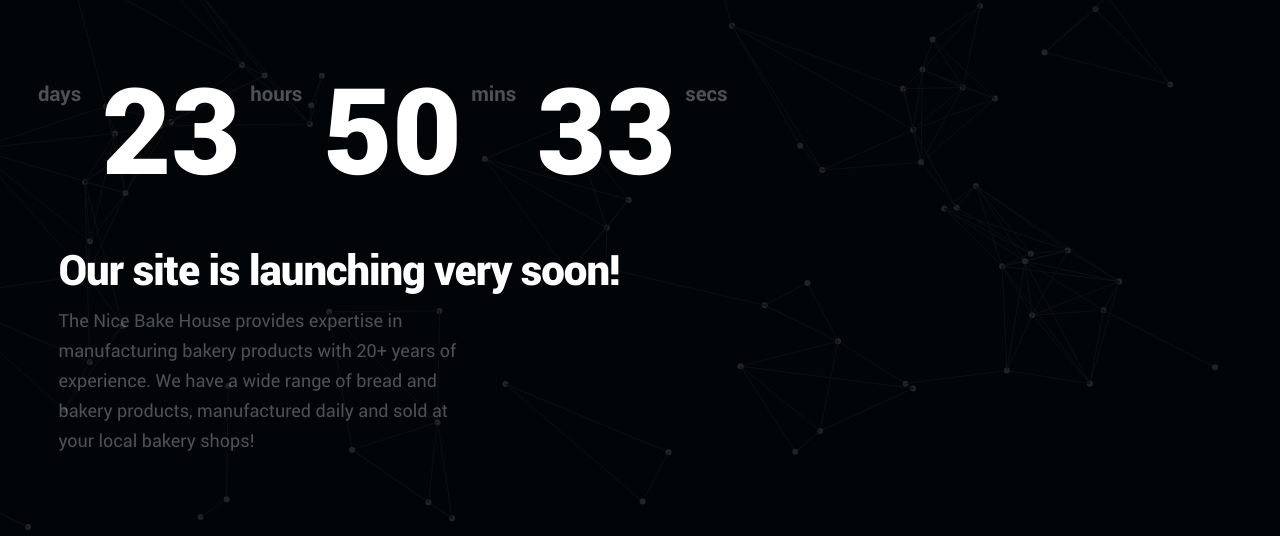
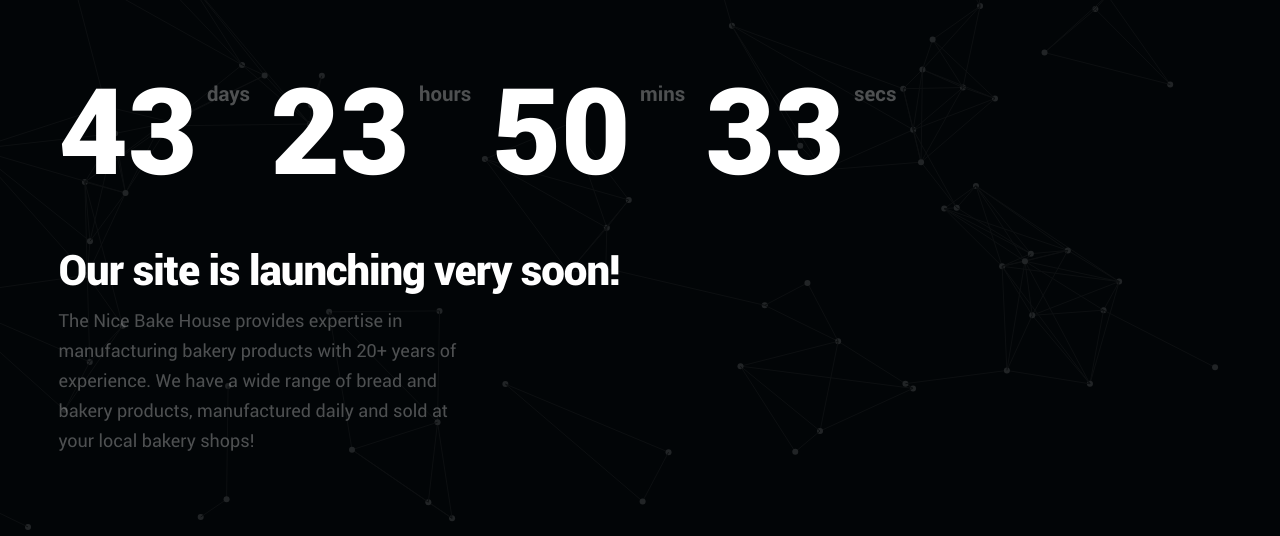
Before and after one commit to harshaggarwal8/thenicebakehouse, a plain HTML site: page index.html in a window 1280 px wide. Shown: the part 165-701 px from the top of the page. Drawn offline with Linux system fonts and the light colour scheme; animation ran at ten frames a second.

Commit message:
Update index.html

```diff
--- a/index.html
+++ b/index.html
@@ -69,7 +69,7 @@
 		   		<div class="col-twelve">
 		   			<div id="counter">
 		   				<div class="half">
-		   					<span><div id = "days"> <sup>days</sup></div> </span></span>
+		   					<span>43 <sup>days</sup></span>
 		 						<span>23 <sup>hours</sup></span>
 		   				</div>
 							<div class="half">
```
